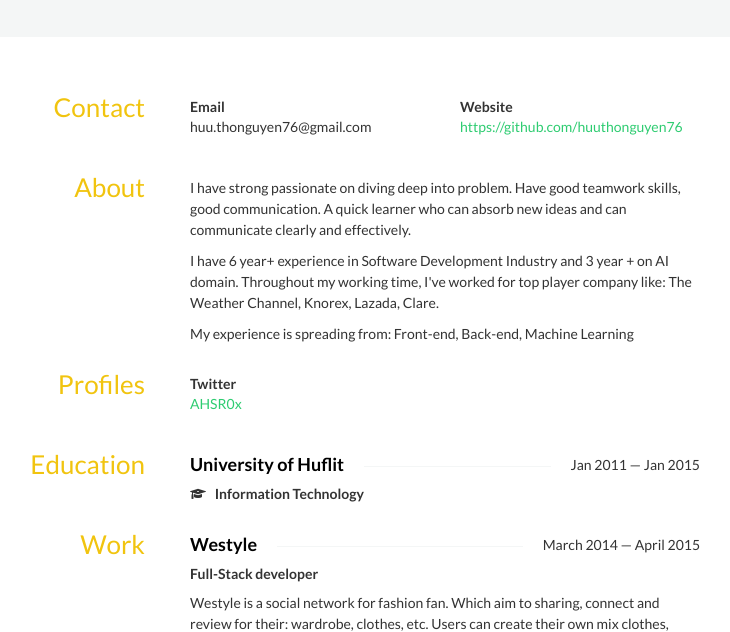
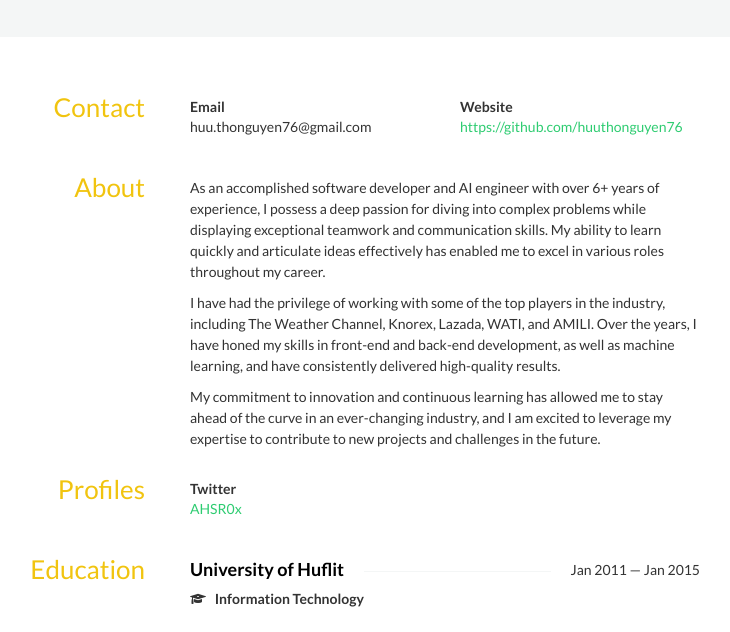
Before and after one commit to huuthonguyen76/huuthonguyen76.github.io, a plain HTML site: page index.htm in a window 1280 px wide. Shown: the part 149-781 px from the top of the page, without its empty margins (285-1015 px from the left). Drawn offline with Linux system fonts and the light colour scheme.

Commit message:
Update index.htm

```diff
--- a/index.htm
+++ b/index.htm
@@ -224,9 +224,9 @@
                <h3>About</h3>
             </aside>
             <div class="col-sm-9">
-               <p>I have strong passionate on diving deep into problem. Have good teamwork skills, good communication. A quick learner who can absorb new ideas and can communicate clearly and effectively. </p>
-               <p>I have 6 year+ experience in Software Development Industry and 3 year + on AI domain. Throughout my working time, I've worked for top player company like: The Weather Channel, Knorex, Lazada, Clare.</p>
-               <p>My experience is spreading from: Front-end, Back-end, Machine Learning</p>
+               <p>As an accomplished software developer and AI engineer with over 6+ years of experience, I possess a deep passion for diving into complex problems while displaying exceptional teamwork and communication skills. My ability to learn quickly and articulate ideas effectively has enabled me to excel in various roles throughout my career.</p>
+               <p>I have had the privilege of working with some of the top players in the industry, including The Weather Channel, Knorex, Lazada, WATI, and AMILI. Over the years, I have honed my skills in front-end and back-end development, as well as machine learning, and have consistently delivered high-quality results. </p>
+               <p>My commitment to innovation and continuous learning has allowed me to stay ahead of the curve in an ever-changing industry, and I am excited to leverage my expertise to contribute to new projects and challenges in the future.</p>
             </div>
          </section>
          <section id="profiles" class="row">
```
